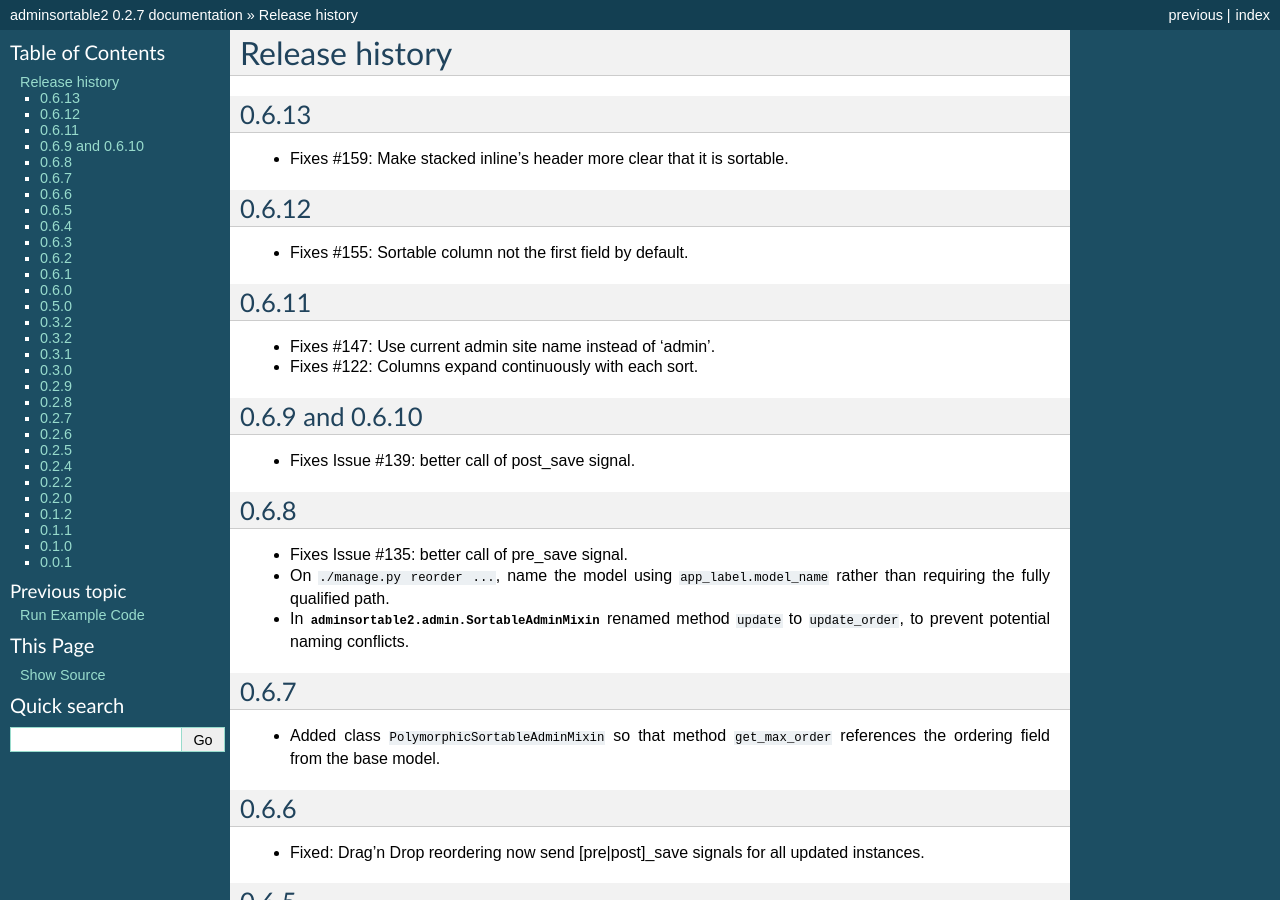
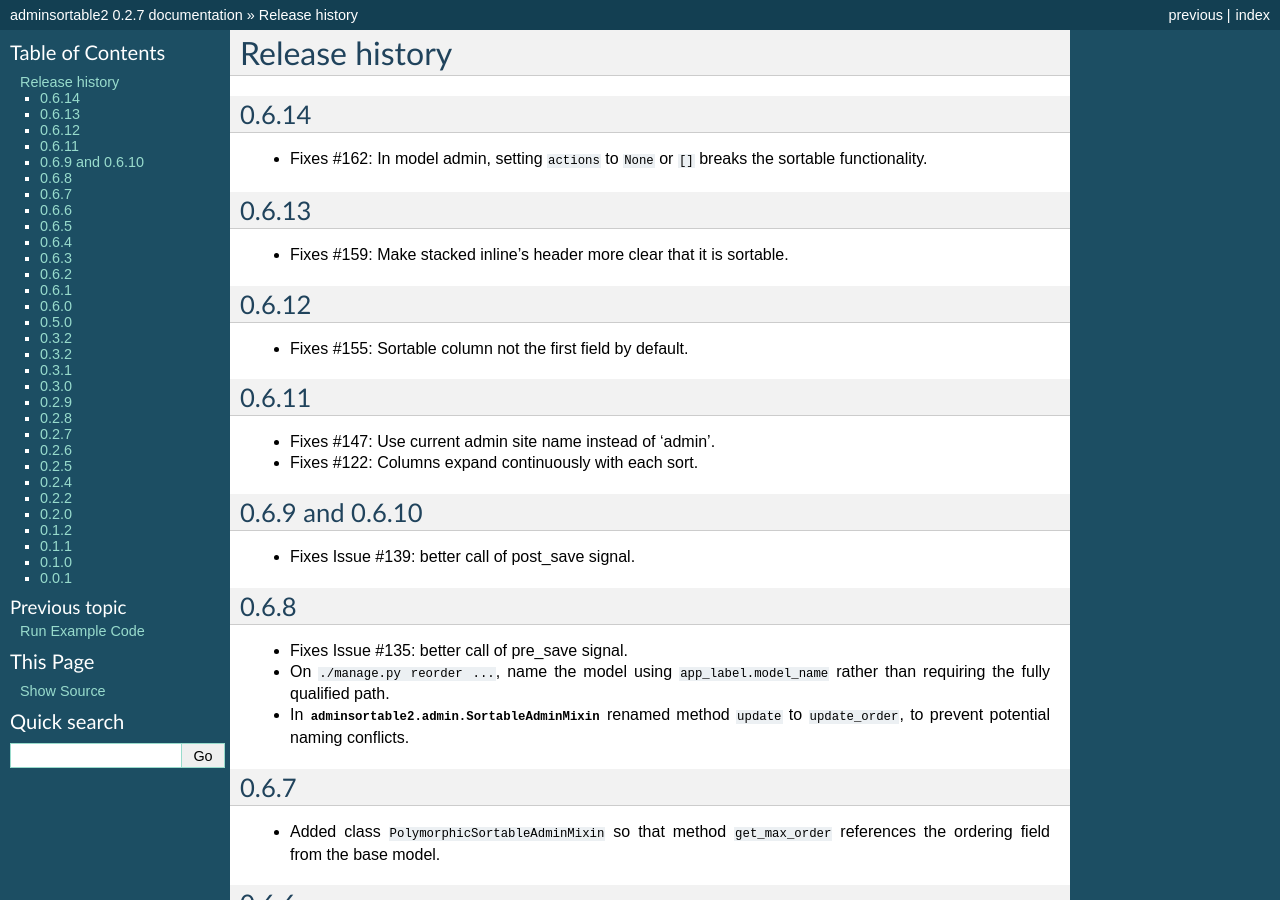
Before and after one commit to jrief/django-admin-sortable2, a Sphinx documentation site: the page built from docs/source/changelog.rst, in a window 1280 px wide and 900 px high. Built offline with Sphinx 7.4.7, drawn with Linux system fonts in a browser that asks for light colours.

Commit message:
Bump to version 0.6.14

```diff
--- a/adminsortable2/__init__.py
+++ b/adminsortable2/__init__.py
@@ -1 +1 @@
-__version__ = '0.6.13'
+__version__ = '0.6.14'
--- a/docs/source/changelog.rst
+++ b/docs/source/changelog.rst
@@ -3,6 +3,11 @@
 ===============
 Release history
 ===============
+
+0.6.14
+------
+* Fixes #162: In model admin, setting ``actions`` to ``None`` or ``[]`` breaks the
+  sortable functionality.
 
 0.6.13
 ------
```
